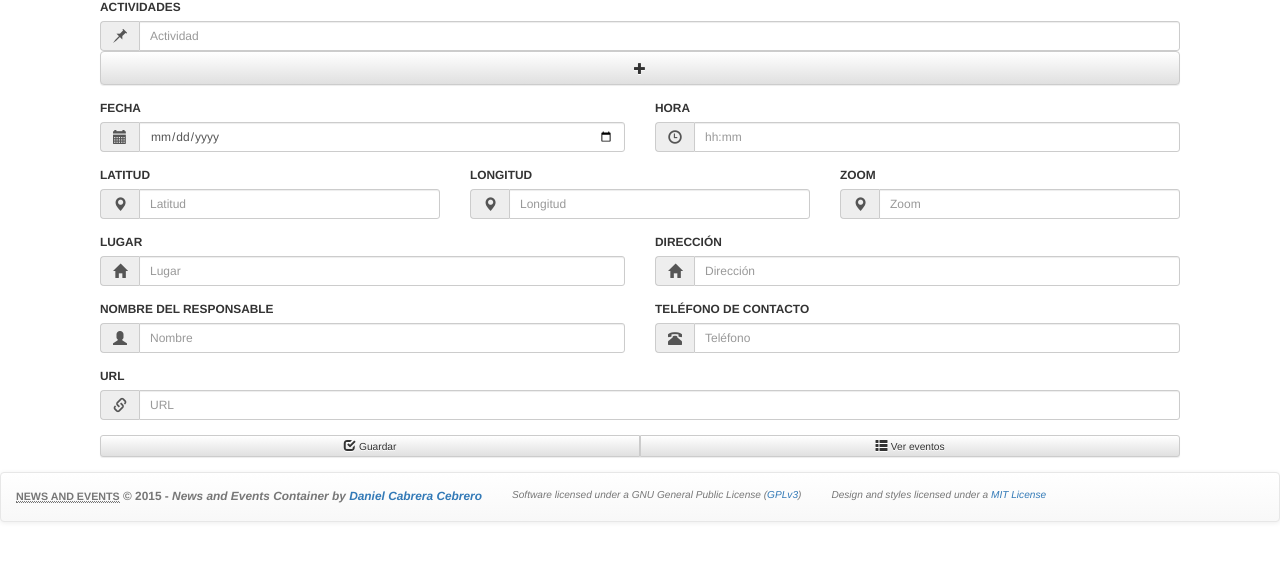
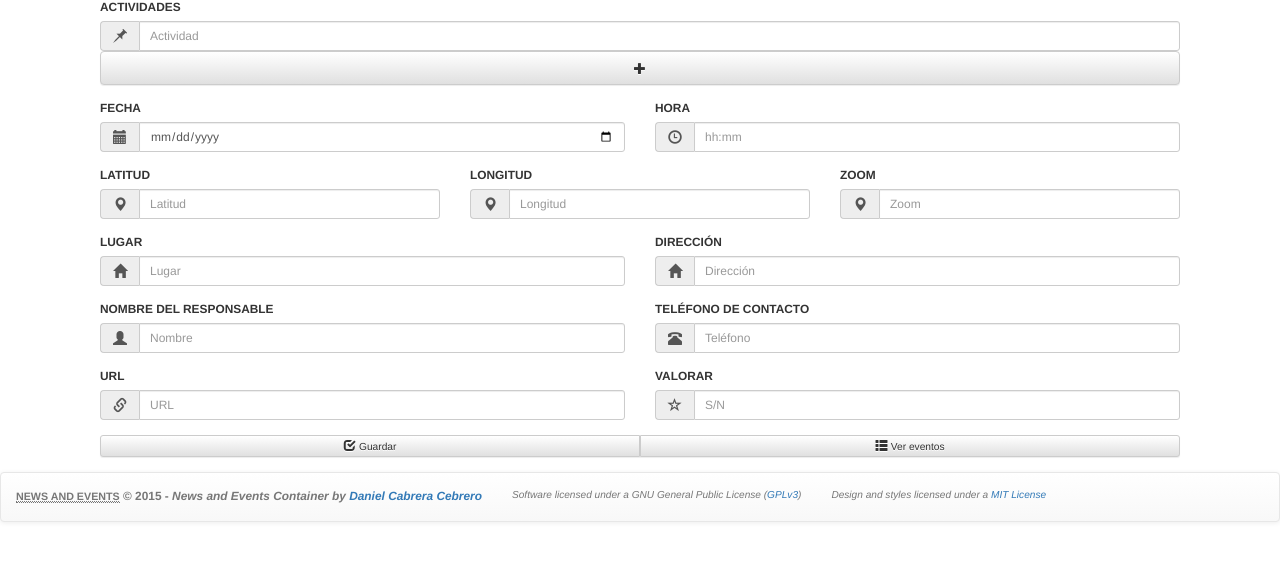
Before and after one commit to cabrera-dcc/news, a PHP site: page /index_events.php in a window 1280 px wide. Shown: the part 142-703 px from the top of the page. Run offline with PHP 8.4, Linux system fonts and the light colour scheme.

Commit message:
Field 'vote' added (b1r20150611)

```diff
--- a/index_events.php
+++ b/index_events.php
@@ -5,7 +5,7 @@
 	<meta name="application-name" content="Noticias y Eventos"/>
 	<meta name="description" content="Contenedor de noticias y eventos"/>
 	<meta name="author" content="Daniel Cabrera Cebrero (http://cabrera-dcc.github.io)"/>
-	<meta name="version" content="Beta-1 (rev. 20150609)"/>
+	<meta name="version" content="Beta-1 (rev. 20150611)"/>
 	<meta name="keywords" content="news, events, container, opensource"/>
 	<meta name="viewport" content="width=device-width, initial-scale=1"/>
 	<title></title>
@@ -105,11 +105,19 @@
 				      	</div>
 				  	</div>
 
-				  	<div class="form-group col-md-12">
+				  	<div class="form-group col-md-6">
 				    	<label for="inputURL" class="control-label text-uppercase">URL</label>
 				    	<div id="url" class="input-group">
 				    		<span class="input-group-addon"><span class="glyphicon glyphicon-link"></span></span>
 				      		<input name="url" type="text" class="form-control input-sm" id="inputURL" maxlength="255" placeholder="URL" value="" />
+				      	</div>
+				  	</div>
+
+				  	<div class="form-group col-md-6">
+				    	<label for="inputURL" class="control-label text-uppercase">Valorar</label>
+				    	<div id="valorar" class="input-group">
+				    		<span class="input-group-addon"><span class="glyphicon glyphicon-star-empty"></span></span>
+				      		<input name="valorar" type="text" class="form-control input-sm" id="inputValorar" maxlength="1" placeholder="S/N" value="" />
 				      	</div>
 				  	</div>
 
--- a/scripts/show_events.php
+++ b/scripts/show_events.php
@@ -21,6 +21,7 @@
 			$lugar = $event->place;
 			$direccion = $event->address;
 			$url = $event->streamingURL;
+			$valorar = $event->vota;
 
 			echo "<tr>";
 			echo "<td>";
@@ -55,6 +56,9 @@
 			echo "</td>";
 			echo "<td>";
 			echo $url;
+			echo "</td>";
+			echo "<td>";
+			echo $valorar;
 			echo "</td>";
 			echo "</tr>";
 
@@ -102,6 +106,7 @@
 						<th>Responsable</th>
 						<th>Teléfono</th>
 						<th>URL</th>
+						<th>Vota</th>
 					</tr>
 					<?php show(); ?>
 			</table>
```
Also changed, not shown: scripts/add_event.php (+12 -0 lines).
